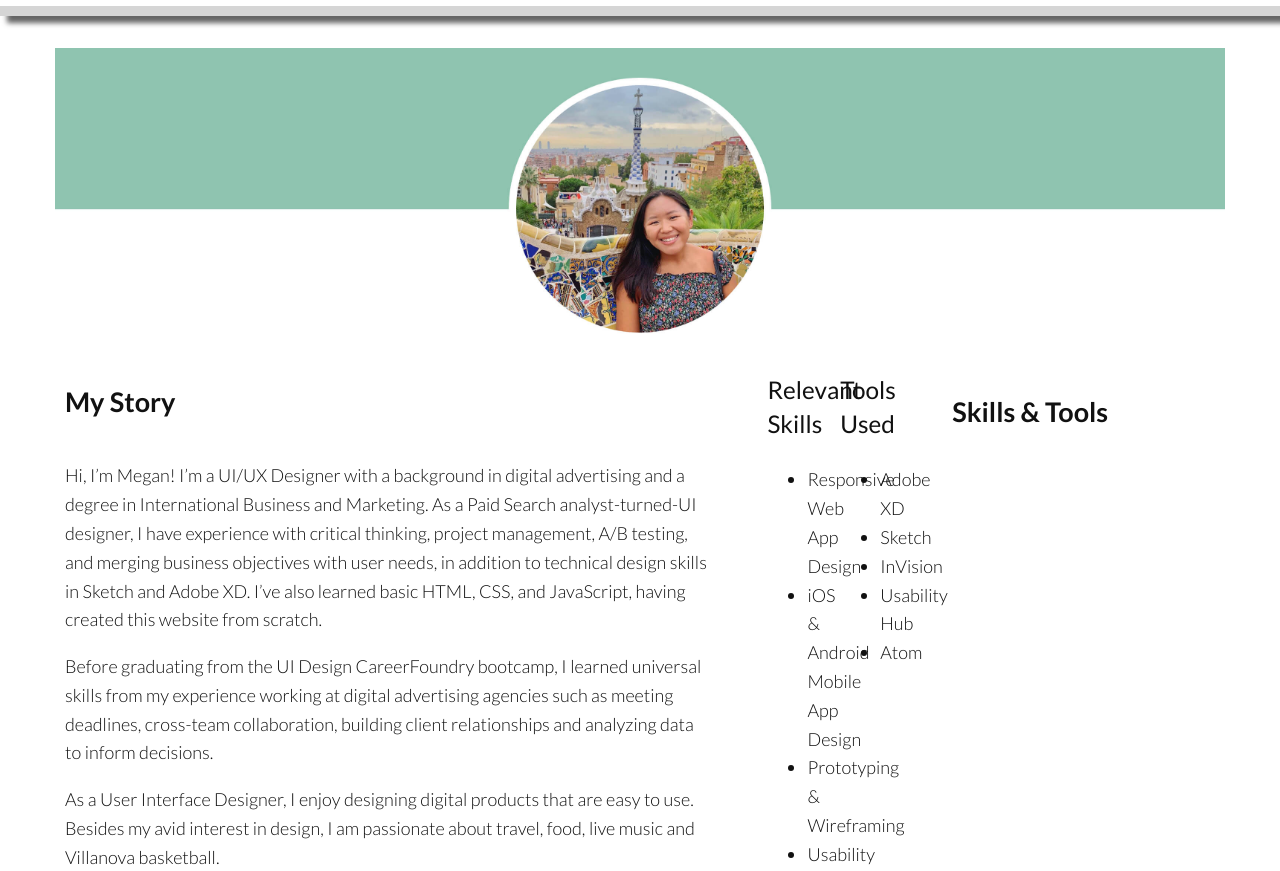
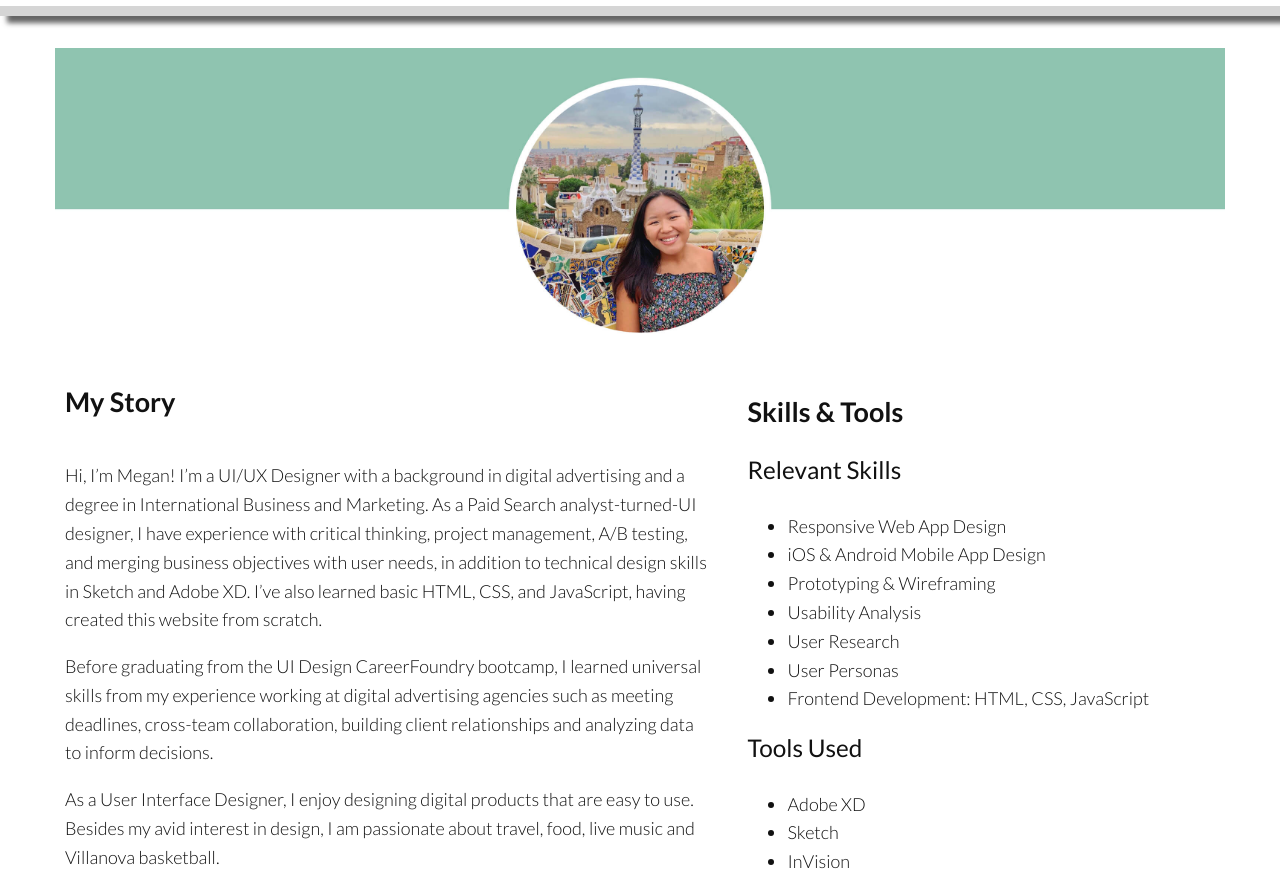
Before and after one commit to megangillen/portfolio, a plain HTML site: page about.html in a window 1280 px wide. Shown: the part 92-963 px from the top of the page. Drawn offline with nearby package versions, Linux system fonts and the light colour scheme.

Commit message:
Update class in about.html

```diff
--- a/about.html
+++ b/about.html
@@ -82,11 +82,11 @@
             <a href="files/megangillen_resume.pdf" target="_blank" class="resumeButton">View my resume</a>
           </div> <!--end MY STORY section-->
 
-          <div id="skills-tools" > <!-- SKILLS & TOOLS section-->
-            <div class="column col-lg-5 row-lg">
+          <div id="skills-tools" class="row-lg"> <!-- SKILLS & TOOLS section-->
+            <div class="row-lg">
             <h2>Skills & Tools</h2>
-            <div class="column col-lg-5 row-lg" > <!--Skills, Tools sub-sections-->
-              <div  class="column col-md-6 col-lg-5" > <!-- start RELEVANT SKILLS sub-section-->
+            <div  > <!--Skills, Tools sub-sections-->
+              <div class="column col-lg-5 col-md-6"  > <!-- start RELEVANT SKILLS sub-section-->
                 <h3>Relevant Skills</h3>
                 <ul>
                   <li>Responsive Web App Design</li>
@@ -98,7 +98,7 @@
                   <li>Frontend Development: HTML, CSS, JavaScript</li>
                 </ul>
               </div > <!--end RELEVANT SKILLS sub-section-->
-              <div class="column col-md-6 col-lg-5"> <!-- start TOOLS USED sub-section-->
+              <div class="column col-lg-5 col-md-6"> <!-- start TOOLS USED sub-section-->
                 <h3>Tools Used</h3>
                 <ul>
                   <li>Adobe XD</li>
--- a/css/style.css
+++ b/css/style.css
@@ -333,6 +333,7 @@ Medium devices (640px and larger)
     }
   .col-md-6 {
     width: 50%;
+    display: inline-block;
   }
   [class*="col-"] {
   float: left;
@@ -348,6 +349,7 @@ Medium devices (640px and larger)
   #skills-tools h2{
     margin-top:20px;
   }
+
   #myBtn {
     display: none; /* Hidden by default */
     position: fixed; /* Fixed/sticky position */
```
